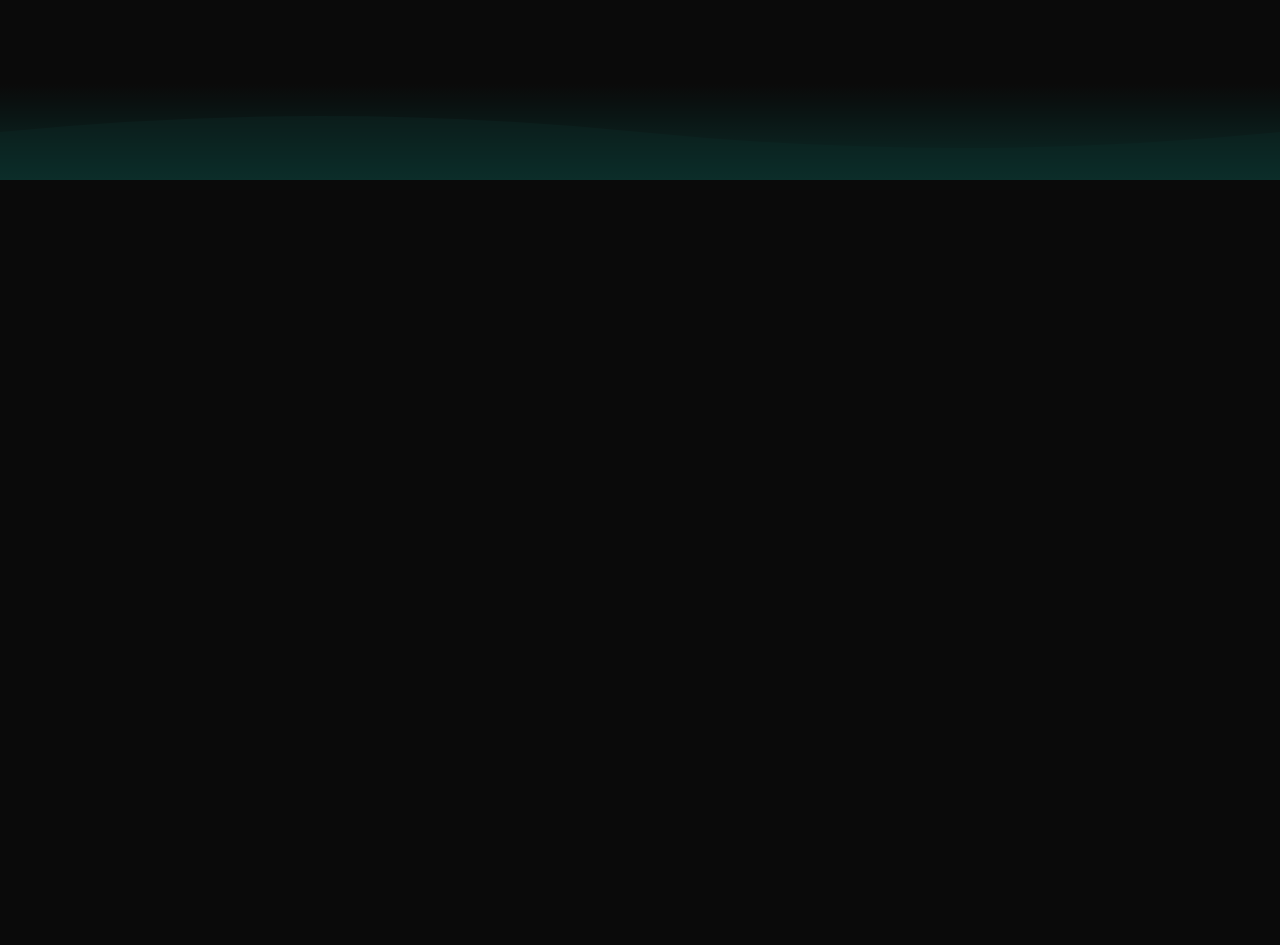
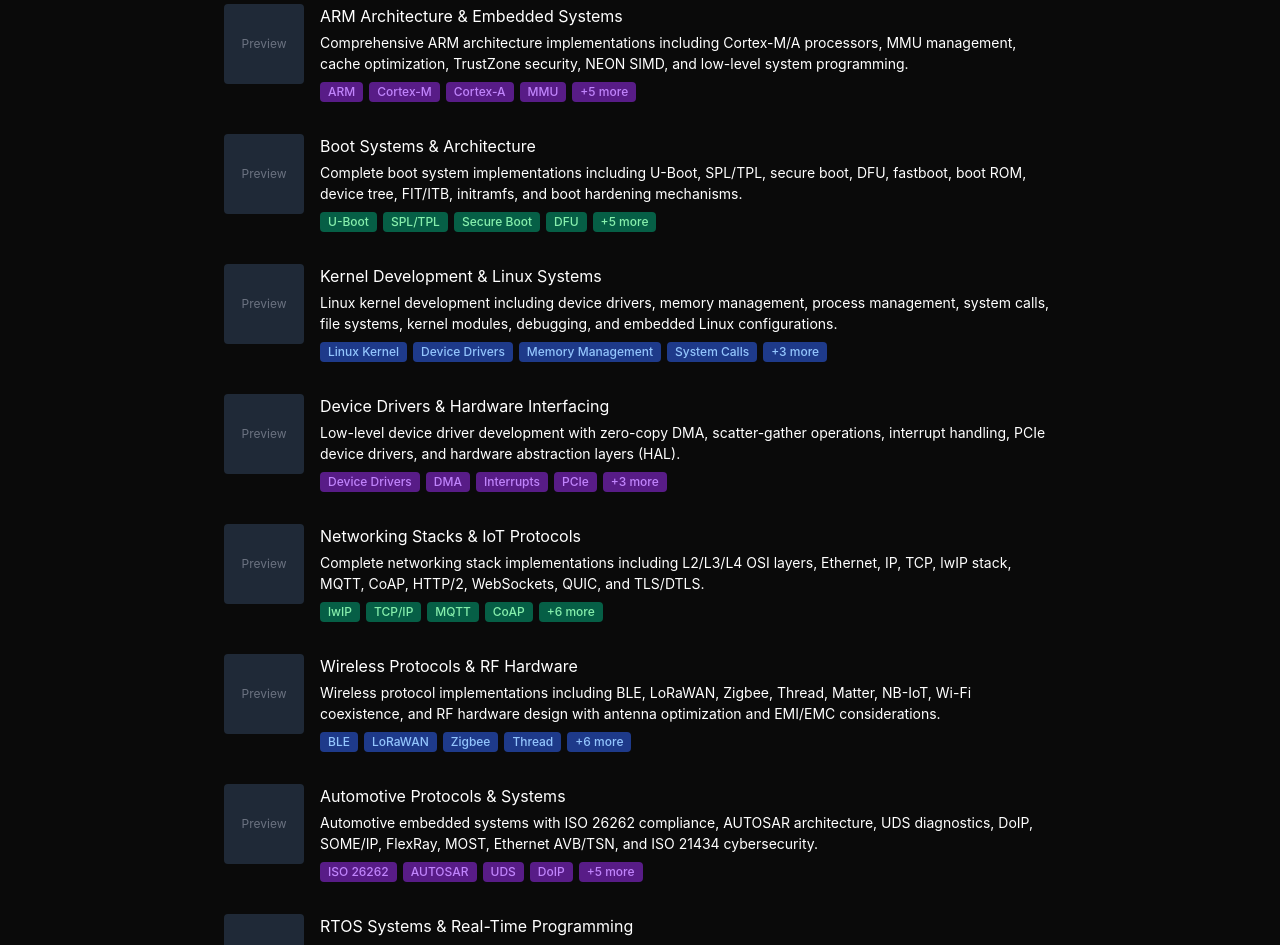
Before and after one commit to jk1806/my-portfolio, a Next.js app: page /projects in a window 1280 px wide. Shown: the part 920-1865 px from the top of the page. Before the commit the page ends 1100 px from the top, so only its background shows below. Built offline with nearby package versions, Linux system fonts and the light colour scheme.

Commit message:
Add 9 more embedded systems projects from GitHub Portfolio repository

```diff
--- a/app/page.tsx
+++ b/app/page.tsx
@@ -3,7 +3,7 @@ import { projects } from '@/data/projects'
 import ProjectCard from '@/components/ProjectCard'
 
 export default function Home() {
-  const featuredProjects = projects.slice(0, 5) // Show all 5 projects
+  const featuredProjects = projects.slice(0, 5) // Show first 5 projects on homepage
 
   return (
     <div className="min-h-screen bg-[#0a0a0a] text-white">
--- a/data/projects.ts
+++ b/data/projects.ts
@@ -46,4 +46,85 @@ export const projects: Project[] = [
     githubUrl: 'https://github.com/jk1806/my-portfolio/tree/main/projects/security-testing-toolkit',
     tagColor: 'blue',
   },
+  {
+    id: '6',
+    title: 'ARM Architecture & Embedded Systems',
+    description:
+      'Comprehensive ARM architecture implementations including Cortex-M/A processors, MMU management, cache optimization, TrustZone security, NEON SIMD, and low-level system programming.',
+    technologies: ['ARM', 'Cortex-M', 'Cortex-A', 'MMU', 'Cache', 'TrustZone', 'NEON', 'Assembly', 'C'],
+    githubUrl: 'https://github.com/jk1806/Portfolio/tree/main/arm_architecture',
+    tagColor: 'purple',
+  },
+  {
+    id: '7',
+    title: 'Boot Systems & Architecture',
+    description:
+      'Complete boot system implementations including U-Boot, SPL/TPL, secure boot, DFU, fastboot, boot ROM, device tree, FIT/ITB, initramfs, and boot hardening mechanisms.',
+    technologies: ['U-Boot', 'SPL/TPL', 'Secure Boot', 'DFU', 'Fastboot', 'Device Tree', 'FIT', 'Initramfs', 'C'],
+    githubUrl: 'https://github.com/jk1806/Portfolio/tree/main/boot_systems',
+    tagColor: 'green',
+  },
+  {
+    id: '8',
+    title: 'Kernel Development & Linux Systems',
+    description:
+      'Linux kernel development including device drivers, memory management, process management, system calls, file systems, kernel modules, debugging, and embedded Linux configurations.',
+    technologies: ['Linux Kernel', 'Device Drivers', 'Memory Management', 'System Calls', 'Kernel Modules', 'Yocto', 'C'],
+    githubUrl: 'https://github.com/jk1806/Portfolio/tree/main/kernel_systems',
+    tagColor: 'blue',
+  },
+  {
+    id: '9',
+    title: 'Device Drivers & Hardware Interfacing',
+    description:
+      'Low-level device driver development with zero-copy DMA, scatter-gather operations, interrupt handling, PCIe device drivers, and hardware abstraction layers (HAL).',
+    technologies: ['Device Drivers', 'DMA', 'Interrupts', 'PCIe', 'HAL', 'Hardware Interfacing', 'C'],
+    githubUrl: 'https://github.com/jk1806/Portfolio/tree/main/device_drivers',
+    tagColor: 'purple',
+  },
+  {
+    id: '10',
+    title: 'Networking Stacks & IoT Protocols',
+    description:
+      'Complete networking stack implementations including L2/L3/L4 OSI layers, Ethernet, IP, TCP, lwIP stack, MQTT, CoAP, HTTP/2, WebSockets, QUIC, and TLS/DTLS.',
+    technologies: ['lwIP', 'TCP/IP', 'MQTT', 'CoAP', 'HTTP/2', 'WebSockets', 'QUIC', 'TLS/DTLS', 'C', 'Python'],
+    githubUrl: 'https://github.com/jk1806/Portfolio/tree/main/networking_stacks',
+    tagColor: 'green',
+  },
+  {
+    id: '11',
+    title: 'Wireless Protocols & RF Hardware',
+    description:
+      'Wireless protocol implementations including BLE, LoRaWAN, Zigbee, Thread, Matter, NB-IoT, Wi-Fi coexistence, and RF hardware design with antenna optimization and EMI/EMC considerations.',
+    technologies: ['BLE', 'LoRaWAN', 'Zigbee', 'Thread', 'Matter', 'NB-IoT', '802.11', 'RF Hardware', 'Antenna Design', 'C'],
+    githubUrl: 'https://github.com/jk1806/Portfolio/tree/main/wireless_protocols',
+    tagColor: 'blue',
+  },
+  {
+    id: '12',
+    title: 'Automotive Protocols & Systems',
+    description:
+      'Automotive embedded systems with ISO 26262 compliance, AUTOSAR architecture, UDS diagnostics, DoIP, SOME/IP, FlexRay, MOST, Ethernet AVB/TSN, and ISO 21434 cybersecurity.',
+    technologies: ['ISO 26262', 'AUTOSAR', 'UDS', 'DoIP', 'SOME/IP', 'FlexRay', 'MOST', 'AVB/TSN', 'C'],
+    githubUrl: 'https://github.com/jk1806/Portfolio/tree/main/automotive_protocols',
+    tagColor: 'purple',
+  },
+  {
+    id: '13',
+    title: 'RTOS Systems & Real-Time Programming',
+    description:
+      'Real-time operating system implementations including FreeRTOS, Zephyr, ThreadX with real-time scheduling, task management, inter-task communication, and real-time performance optimization.',
+    technologies: ['FreeRTOS', 'Zephyr', 'ThreadX', 'RTOS', 'Real-Time', 'Scheduling', 'C'],
+    githubUrl: 'https://github.com/jk1806/Portfolio/tree/main/rtos_systems',
+    tagColor: 'green',
+  },
+  {
+    id: '14',
+    title: 'PCIe Systems & High-Speed Interfaces',
+    description:
+      'PCIe protocol implementations for PCIe 4.0/5.0/6.0 including link training, error recovery, device enumeration, and high-speed data transfer optimization.',
+    technologies: ['PCIe', 'PCIe 4.0', 'PCIe 5.0', 'PCIe 6.0', 'Link Training', 'Error Recovery', 'C'],
+    githubUrl: 'https://github.com/jk1806/Portfolio/tree/main/pcie_systems',
+    tagColor: 'blue',
+  },
 ]
```
